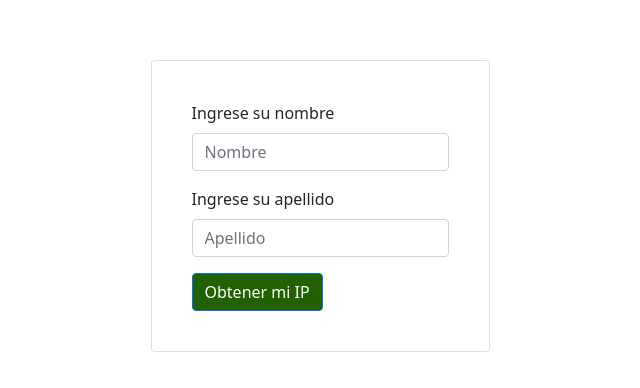
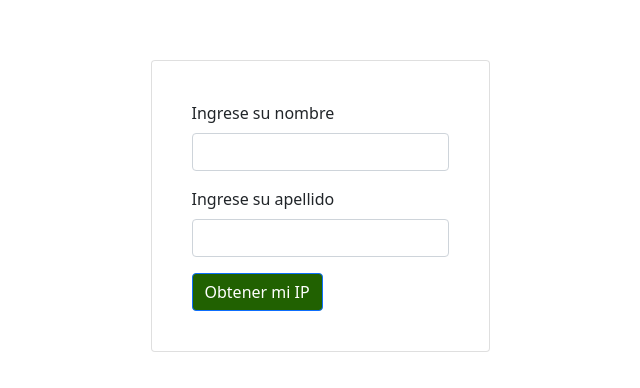
Before and after one commit to aotalvaros/Formulario_obtenerIP, a React (Create React App) app: page / in a window 1280 px wide. Shown: the part 194-582 px from the top of the page, without its empty margins (320-960 px from the left). Built offline with nearby package versions, Linux system fonts and the light colour scheme.

Commit message:
Se elimina algunas funcionalidades donde se crea un nuevo archivo y se deja el DOM.render

```diff
--- a/src/index.js
+++ b/src/index.js
@@ -2,59 +2,6 @@
 import ReactDOM from "react-dom";
 import "./index.css";
 import "bootstrap/dist/css/bootstrap.min.css";
+import { App } from "./App";
 
-class Formulario extends React.Component {
-
-    constructor(props){
-        super(props);
-        this.nombre = React.createRef();
-        this.apellido= React.createRef();
-    }
-
-    eventoReferencia(evento){
-        window.alert(`${this.nombre.current.value} ${this.nombre.current.value}`);
-    }
-
-  render() {
-    return (
-      <div className="container">
-        <div className="abs-center">
-          <div className="card card-container">
-            <form>
-              <div class="mb-3">
-
-                <label for="nombre" class="form-label">
-                  Ingrese su nombre
-                </label>
-                <input
-                  type="text"
-                  ref={this.nombre}
-                  class="form-control"
-                  placeholder="Nombre"
-
-                />
-              </div>
-
-              <div class="mb-3">
-                <label for="apellido" class="form-label">
-                  Ingrese su apellido
-                </label>
-                <input
-                  type="text"
-                  ref={this.apellido}
-                  class="form-control"
-                  placeholder="Apellido"
-                />
-              </div>
-
-              <button type="submit" class="btn btn-primary" onClick={this.eventoReferencia.bind(this)}>
-                Obtener mi IP
-              </button>
-            </form>
-          </div>
-        </div>
-      </div>
-    );
-  }
-}
-ReactDOM.render(<Formulario />, document.getElementById("root"));
+ReactDOM.render(<App/>, document.getElementById("root"));
```
